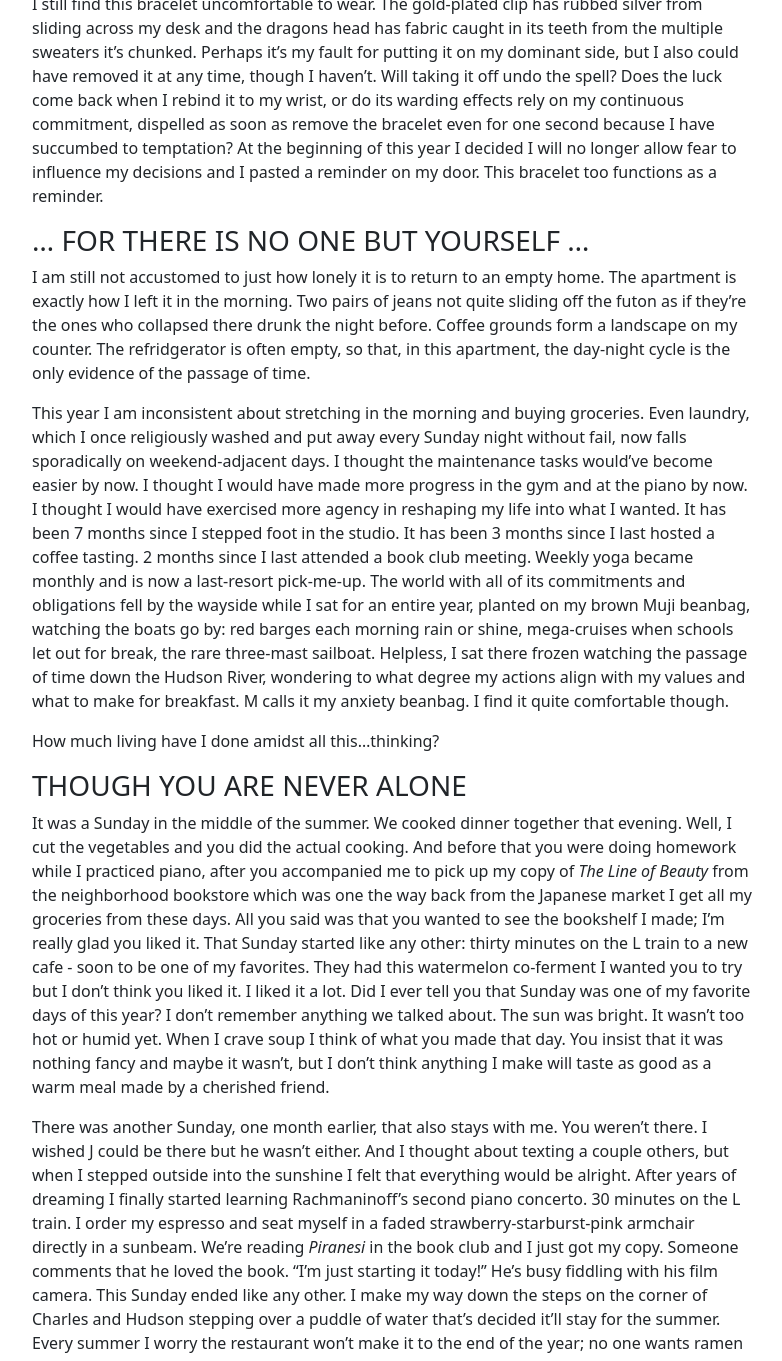
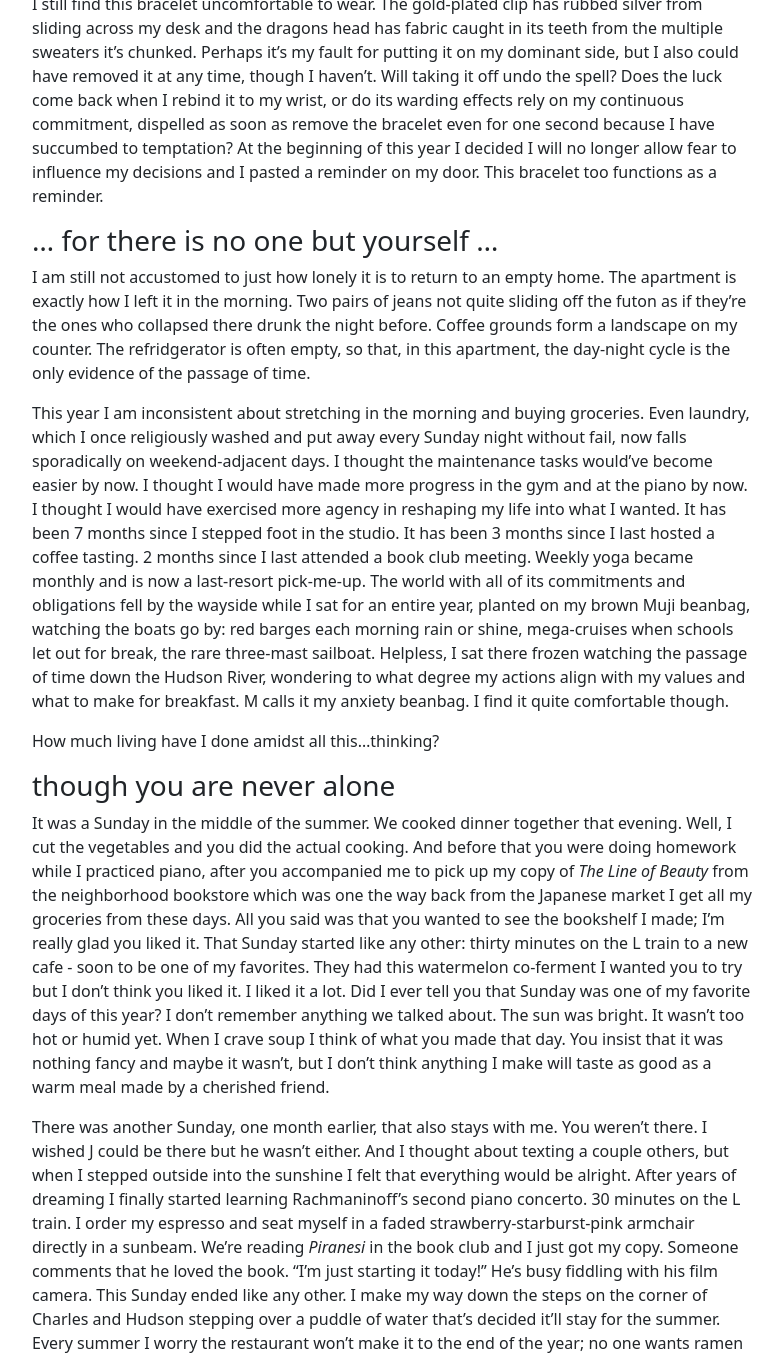
Before and after one commit to craigxchen/craigxchen.github.io, a Jekyll site: the page built from _posts/2024-12-01-year-of-random.md, in a window 1280 px wide and 1400 px high, scrolled down 608 px, cut to the strip 39-1400 px from the top of the window. Shown: the whole strip, without its empty margins (248-1030 px from the left). Built offline with Jekyll 4.4.1, drawn with Linux system fonts in a browser that asks for light colours.

Commit message:
upload picture

```diff
--- a/_posts/2024-12-01-year-of-random.md
+++ b/_posts/2024-12-01-year-of-random.md
@@ -16,7 +16,7 @@ Does the luck come back when I rebind it to my wrist, or do its warding effects
 At the beginning of this year I decided I will no longer allow fear to influence my decisions and I pasted a reminder on my door.
 This bracelet too functions as a reminder.
 
-### ... FOR THERE IS NO ONE BUT YOURSELF ...
+### ... for there is no one but yourself ...
 
 
 I am still not accustomed to just how lonely it is to return to an empty home.
@@ -43,7 +43,7 @@ I find it quite comfortable though.
 
 How much living have I done amidst all this...thinking?
 
-### THOUGH YOU ARE NEVER ALONE
+### though you are never alone
 
 
 It was a Sunday in the middle of the summer.
```
Also changed, not shown: 1 other file.
